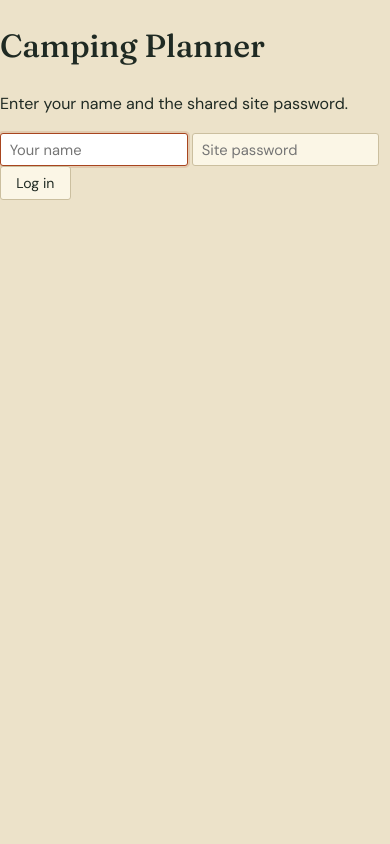
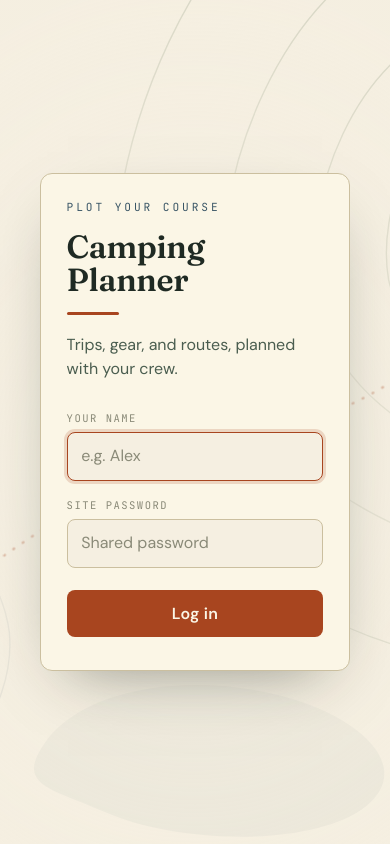
Before and after one commit to alex-nedelkoff/camping-planner, a FastAPI app: page /login in a window 390 px wide. Run offline with FastAPI, Linux system fonts and the light colour scheme.

Commit message:
feat(login): redesign splash as a topographic-map scene (impeccable) (#10)
Replace the unstyled login page with a full-viewport field-journal splash:
a crafted SVG topographic scene (contour rings, a dashed route drawing to a
rust map pin, a faint lake) behind a parchment "map panel" holding the form.

- app/templates/login.html: SVG scene + accessible form (labels, focus-visible,
  autocomplete); form fields/behaviour unchanged (POST /login, username+password).
- app/static/css/login.css: scoped styles built on the existing index.css tokens
  (parchment/ink/rust/moss/slate, Fraunces/DM Sans/JetBrains Mono). Asymmetric
  composition, reduced-motion-gated entrance (panel rise, pin drop, route fade),
  responsive (mobile: map recedes to a backdrop, panel leads full-width).
- PRODUCT.md + DESIGN.md: impeccable project context derived from the existing
  identity (so future design work stays on-brand).

Built via the impeccable craft flow (Direction C, "topographic map", approved in
the visual companion). Verified in-browser at 1440x900 and 390x844; only console
noise was a favicon 404. Fonts kept (identity preservation over impeccable's
reflex-reject list). Full suite 231 passed, 3 skipped.

Co-authored-by: Alex nedelkoff <alex@Alexs-MacBook-Air.local>
Co-authored-by: Claude Opus 4.7 <noreply@anthropic.com>

```diff
--- /dev/null
+++ b/app/static/css/login.css
@@ -0,0 +1,121 @@
+/* Login splash — topographic-map scene.
+   Reuses the field-journal tokens defined in index.css :root. */
+
+.splash {
+  position: relative;
+  min-height: 100vh;
+  min-height: 100dvh;
+  overflow: hidden;
+  background: var(--parchment);
+  color: var(--ink);
+  font-family: var(--font-sans);
+}
+
+/* --- map layer --- */
+.splash__map { position: absolute; inset: 0; z-index: 0; }
+.splash__map svg { width: 100%; height: 100%; display: block; }
+.splash__map .ct { fill: none; stroke: var(--moss); stroke-width: 1.4; opacity: .30; }
+.splash__map .ct--minor { stroke: var(--slate); opacity: .18; }
+.splash__map .lake { fill: var(--slate); opacity: .10; }
+.splash__map .route {
+  fill: none; stroke: var(--rust); stroke-width: 2.6;
+  stroke-dasharray: 1 11; stroke-linecap: round; opacity: .9;
+}
+.splash__map .route-dot { fill: var(--moss); stroke: var(--parchment-mist); stroke-width: 3.5; }
+.splash__map .pin-head { fill: var(--rust); }
+.splash__map .pin-dot { fill: var(--parchment-mist); }
+
+/* parchment wash so the panel side stays legible over the map */
+.splash::after {
+  content: ""; position: absolute; inset: 0; z-index: 1; pointer-events: none;
+  background: radial-gradient(120% 95% at 16% 80%,
+              rgba(245,239,225,.92), rgba(245,239,225,0) 56%);
+}
+
+/* --- map annotations --- */
+.splash__coords,
+.splash__legend {
+  position: absolute; z-index: 2;
+  font-family: var(--font-mono); color: var(--ink-faint);
+}
+.splash__coords {
+  top: clamp(1rem, 3vh, 2rem); right: clamp(1rem, 3vw, 2.5rem);
+  font-size: .72rem; letter-spacing: .08em; text-align: right; line-height: 1.7;
+}
+.splash__legend {
+  bottom: clamp(1rem, 3vh, 2rem); right: clamp(1rem, 3vw, 2.5rem);
+  font-size: .68rem; letter-spacing: .1em;
+}
+
+/* --- form panel --- */
+.splash__panel {
+  position: relative; z-index: 2;
+  width: min(430px, 92vw);
+  margin: clamp(2.5rem, 15vh, 11rem) 0 0 clamp(1.25rem, 7vw, 7rem);
+  background: var(--parchment-mist);
+  border: 1px solid var(--rule);
+  border-radius: 12px;
+  padding: clamp(1.6rem, 4vw, 2.6rem);
+  box-shadow: 0 24px 60px -28px rgba(31, 42, 35, .5);
+}
+.splash__kicker {
+  font-family: var(--font-mono); font-size: .7rem; letter-spacing: .26em;
+  text-transform: uppercase; color: var(--slate); margin: 0 0 .9rem;
+}
+.splash__title {
+  font-family: var(--font-serif); font-weight: 600;
+  font-size: clamp(2rem, 5vw, 2.9rem); line-height: 1.02; letter-spacing: -.01em;
+  margin: 0; color: var(--ink);
+}
+.splash__rule { width: 52px; height: 3px; background: var(--rust); border: 0;
+  margin: 1rem 0 1.1rem; border-radius: 2px; }
+.splash__tag { color: var(--ink-soft); font-size: 1rem; line-height: 1.5;
+  margin: 0 0 1.8rem; max-width: 34ch; }
+
+.splash__field { margin-bottom: 1rem; }
+.splash__field label {
+  display: block; font-family: var(--font-mono); font-size: .66rem; letter-spacing: .14em;
+  text-transform: uppercase; color: var(--ink-faint); margin-bottom: .35rem;
+}
+.splash__field input {
+  width: 100%; box-sizing: border-box; font: inherit; color: var(--ink);
+  background: var(--parchment); border: 1px solid var(--rule); border-radius: 8px;
+  padding: .7rem .85rem; transition: border-color .15s, box-shadow .15s;
+}
+.splash__field input::placeholder { color: var(--ink-faint); }
+.splash__field input:focus-visible {
+  outline: none; border-color: var(--rust); box-shadow: 0 0 0 3px rgba(168, 69, 31, .18);
+}
+.splash__btn {
+  width: 100%; font: 600 1rem var(--font-sans); letter-spacing: .02em;
+  color: var(--parchment-mist); background: var(--rust);
+  border: 0; border-radius: 8px; padding: .8rem; margin-top: .4rem; cursor: pointer;
+  transition: background-color .15s, transform .06s;
+}
+.splash__btn:hover { background: var(--rust-bright); }
+.splash__btn:active { transform: translateY(1px); }
+.splash__btn:focus-visible { outline: none; box-shadow: 0 0 0 3px rgba(168, 69, 31, .3); }
+.splash__error {
+  margin: 0 0 1.1rem; padding: .6rem .8rem; border-radius: 8px;
+  background: #fcebe5; border: 1px solid var(--rust); color: var(--rust); font-size: .9rem;
+}
+
+/* --- motion (skipped under reduced-motion) --- */
+@media (prefers-reduced-motion: no-preference) {
+  .splash__panel { animation: splash-rise .7s cubic-bezier(.22, 1, .36, 1) both; }
+  .splash__map .pin { transform-box: fill-box; transform-origin: center bottom;
+                      animation: pin-drop .6s cubic-bezier(.22, 1, .36, 1) .25s both; }
+  .splash__map .route { animation: route-fade .9s ease-out .15s both; }
+}
+@keyframes splash-rise { from { opacity: 0; transform: translateY(18px); } to { opacity: 1; transform: none; } }
+@keyframes pin-drop   { from { opacity: 0; transform: translateY(-22px); } to { opacity: 1; transform: none; } }
+@keyframes route-fade { from { opacity: 0; } to { opacity: .9; } }
+
+/* --- mobile: map recedes to a quiet backdrop, panel leads --- */
+@media (max-width: 640px) {
+  .splash { display: flex; align-items: center; }
+  .splash__panel { margin: auto 1rem; width: auto; }
+  .splash__coords, .splash__legend { display: none; }
+  .splash::after { background: radial-gradient(150% 80% at 50% 55%,
+                   rgba(245,239,225,.9), rgba(245,239,225,.45) 72%); }
+}
--- a/app/templates/login.html
+++ b/app/templates/login.html
@@ -1,16 +1,78 @@
 {% extends "base.html" %}
-{% block title %}Log in{% endblock %}
+{% block title %}Log in · Camping Planner{% endblock %}
+
+{% block head_extra %}
+<link rel="stylesheet" href="/static/css/login.css?v={{ static_version }}">
+{% endblock %}
+
 {% block body %}
-<div class="auth-card">
-  <h1>Camping Planner</h1>
-  <p>Enter your name and the shared site password.</p>
-  {% if error %}<p class="error">{{ error }}</p>{% endif %}
-  <form method="post" action="/login">
-    <input type="text" name="username" placeholder="Your name" required autofocus
-           autocomplete="username">
-    <input type="password" name="password" placeholder="Site password" required
-           autocomplete="current-password">
-    <button type="submit" class="btn">Log in</button>
-  </form>
-</div>
+<main class="splash">
+  <div class="splash__map" aria-hidden="true">
+    <svg viewBox="0 0 1440 900" preserveAspectRatio="xMidYMid slice">
+      <defs>
+        <path id="contour" vector-effect="non-scaling-stroke"
+          d="M0,-96 C44,-92 90,-52 96,-8 C100,34 64,82 18,96 C-28,110 -86,78 -96,30
+             C-104,-16 -78,-82 -32,-94 C-22,-97 -10,-99 0,-96 Z"/>
+      </defs>
+
+      <!-- lake -->
+      <path class="lake" d="M560,792 C600,734 712,716 812,742 C902,766 952,820 902,860
+        C846,904 700,900 624,866 C566,840 528,838 560,792 Z"/>
+
+      <!-- summit contours -->
+      <g transform="translate(1080 250)">
+        <use href="#contour" class="ct" transform="scale(0.5)"/>
+        <use href="#contour" class="ct" transform="scale(1.0)"/>
+        <use href="#contour" class="ct" transform="scale(1.6)"/>
+        <use href="#contour" class="ct" transform="scale(2.4)"/>
+        <use href="#contour" class="ct" transform="scale(3.4)"/>
+        <use href="#contour" class="ct" transform="scale(4.6)"/>
+      </g>
+
+      <!-- secondary rise -->
+      <g transform="translate(330 690)">
+        <use href="#contour" class="ct ct--minor" transform="scale(0.6)"/>
+        <use href="#contour" class="ct ct--minor" transform="scale(1.2)"/>
+        <use href="#contour" class="ct ct--minor" transform="scale(2.0)"/>
+      </g>
+
+      <!-- planned route -->
+      <path class="route" d="M250,726 C470,672 548,524 752,476 C940,432 1004,360 1066,256"/>
+      <circle class="route-dot" cx="250" cy="726" r="7"/>
+
+      <!-- destination pin -->
+      <g class="pin">
+        <path class="pin-head" d="M1066,256 C1052,230 1040,220 1040,200 a26,26 0 1 1 52,0
+          c0,20 -12,30 -26,56 Z"/>
+        <circle class="pin-dot" cx="1066" cy="198" r="8"/>
+      </g>
+    </svg>
+  </div>
+
+  <p class="splash__coords" aria-hidden="true">46.01&deg; N<br>81.41&deg; W</p>
+  <p class="splash__legend" aria-hidden="true">N &uarr; &nbsp; 1:50 000</p>
+
+  <section class="splash__panel">
+    <p class="splash__kicker">Plot your course</p>
+    <h1 class="splash__title">Camping Planner</h1>
+    <hr class="splash__rule">
+    <p class="splash__tag">Trips, gear, and routes, planned with your crew.</p>
+
+    {% if error %}<p class="splash__error" role="alert">{{ error }}</p>{% endif %}
+
+    <form method="post" action="/login">
+      <div class="splash__field">
+        <label for="username">Your name</label>
+        <input id="username" type="text" name="username" placeholder="e.g. Alex"
+               required autofocus autocomplete="username">
+      </div>
+      <div class="splash__field">
+        <label for="password">Site password</label>
+        <input id="password" type="password" name="password" placeholder="Shared password"
+               required autocomplete="current-password">
+      </div>
+      <button class="splash__btn" type="submit">Log in</button>
+    </form>
+  </section>
+</main>
 {% endblock %}
```
Also changed, not shown: DESIGN.md (added, +49 -0 lines), PRODUCT.md (added, +35 -0 lines).
